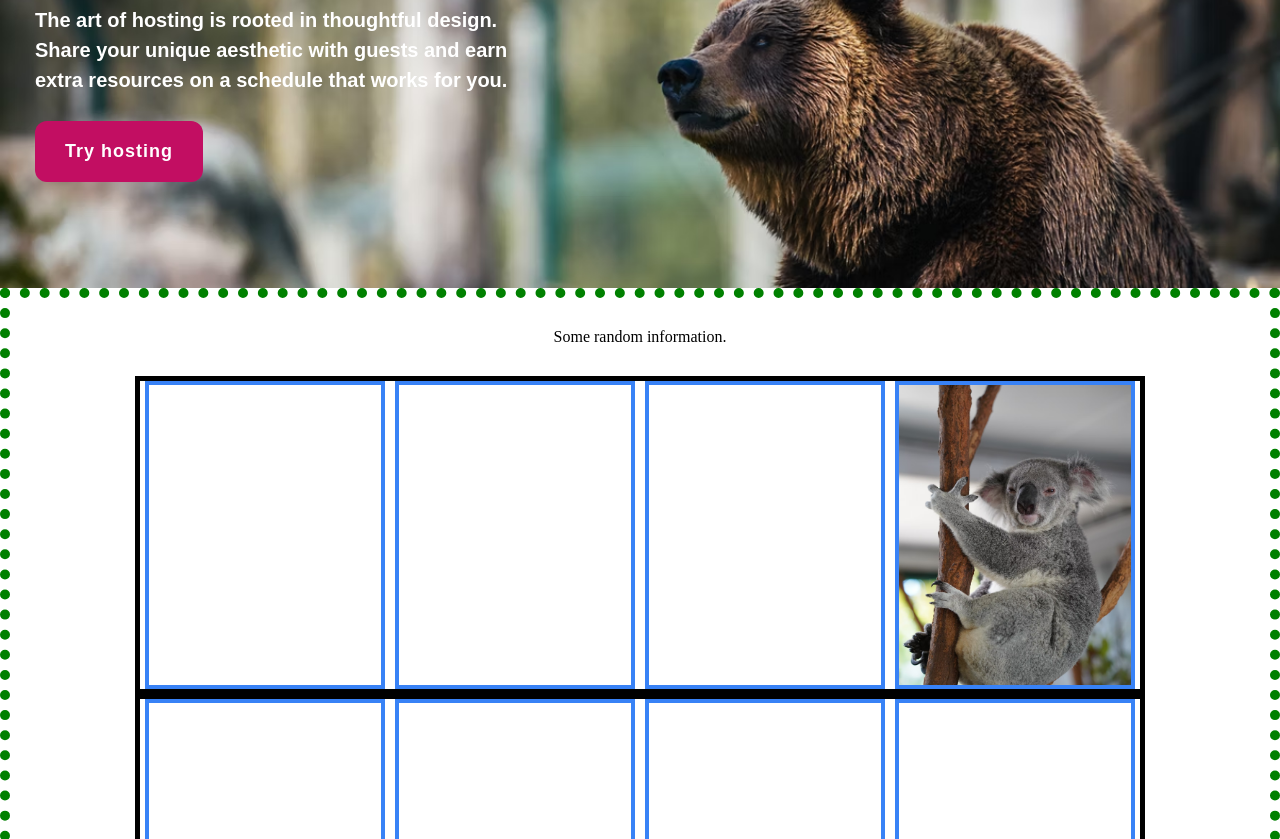
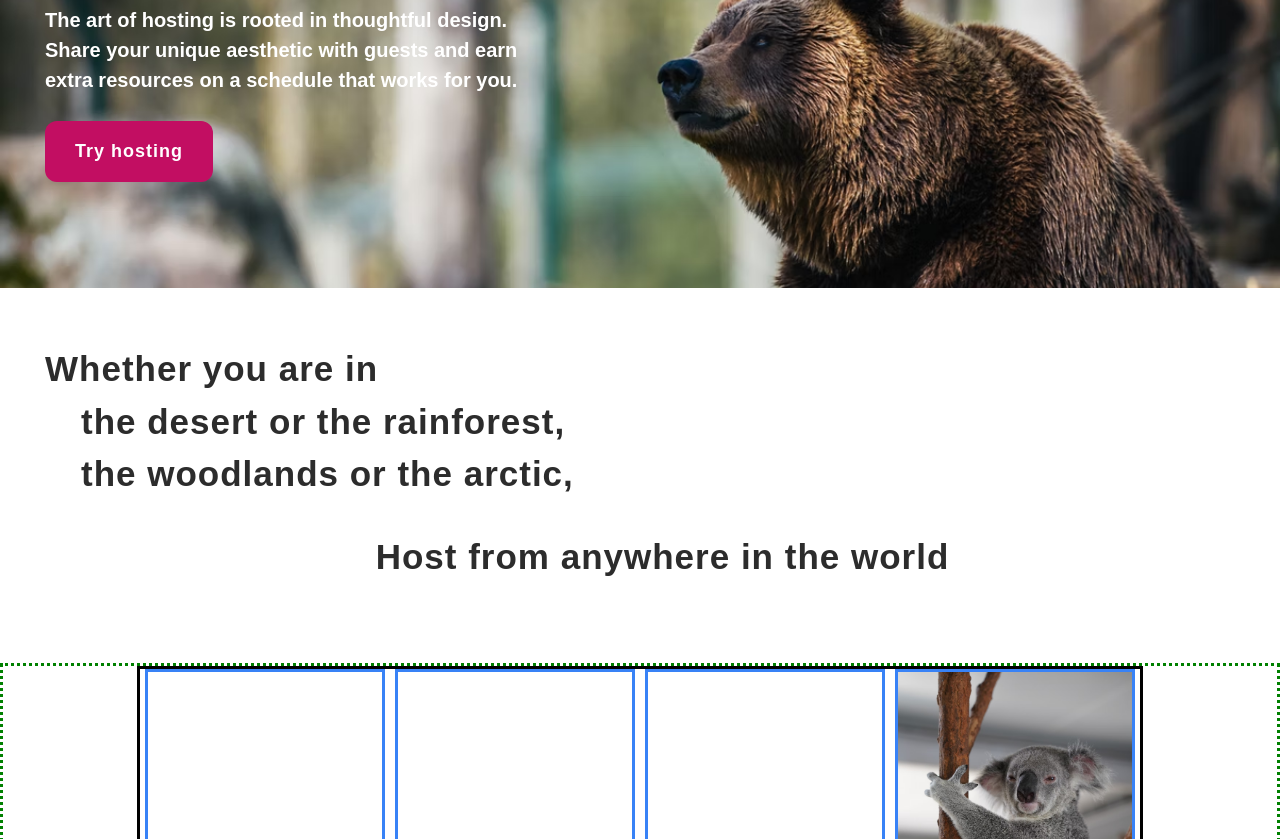
Before and after one commit to Hantech23/Airbnb_landing_page, a plain HTML site: page index.html in a window 1280 px wide. Shown: the part 253-1092 px from the top of the page. Drawn offline with Linux system fonts and the light colour scheme.

Commit message:
added section 2 to page

```diff
--- a/index.html
+++ b/index.html
@@ -20,8 +20,14 @@
             <button type="button">Try hosting</button>
         </div>
 
+        <div class="header">
+            <div class="biomes">Whether you are in <br>&emsp;the desert or the rainforest,
+            <br>&emsp;the woodlands or the arctic,</div>
+            <div class="center-punchline">Host from anywhere in the world</div>
+        </div>
+
         <div class="flex-section">
-            <div class="header">Some random information.</div>
+
             <div class="flex-container">
                 <div class="one"></div>
                 <div class="two"></div>
@@ -32,7 +38,7 @@
                 <div class="one"></div>
                 <div class="two"></div>
                 <div class="three"></div>
-                <div class="four"></div>
+                <div class="four">"Whatever you do, don't touch my drum set."</div>
             </div>
         </div>
 
--- a/styles.css
+++ b/styles.css
@@ -14,7 +14,7 @@ body {
 }
 .top_section div {
     color: white;
-    margin: 10px 0 10px 35px;
+    margin: 10px 0 10px 45px;
     font-family: sans-serif;
 }
 .top_section .title {
@@ -37,7 +37,7 @@ body {
     font-weight: 600;
 }
 .top_section button {
-    margin: 16px 0 0 35px;
+    margin: 16px 0 0 45px;
     background-color: rgb(194, 14, 98);
     color: white;
     font-size: 18px;
@@ -47,25 +47,41 @@ body {
     border: none;
     border-radius: 12px;
 }
+
+
+.header div{
+    margin: 55px 0 30px 45px;
+    color: rgb(44, 44, 44);
+    font-family: sans-serif;
+    font-size: 35px;
+    font-weight: 700;
+
+    line-height: 1.5;
+    letter-spacing: 1px;
+}
+.header .center-punchline {
+    text-align: center;
+    margin-top: 0px;
+    margin-bottom: 80px;
+}
+
+
 .flex-section {
-    border: 10px dotted green;
+    border: 3px dotted green;
     margin: auto;
     justify-content: center;
 }
-.flex-section .header {
-    text-align: center;
-    margin: 30px;
 
-}
+
 .flex-section .flex-container {
     display: flex;
     width: 1000px;
-    border: 5px solid black;
+    border: 3px solid black;
     justify-content: center;
     margin: auto;
 }
 .flex-section .flex-container div {
-    border: 4px solid #3882F6;
+    border: 3px solid #3882F6;
     height: 300px;
     width: 400px;
     flex: 1;
@@ -89,7 +105,7 @@ body {
 }
 .flex-section .flex-text div {
     border: 4px solid #3882F6;
-    height: 300px;
+    height: auto;
     width: 400px;
     flex: 1;
     margin: 0 5px;
```
